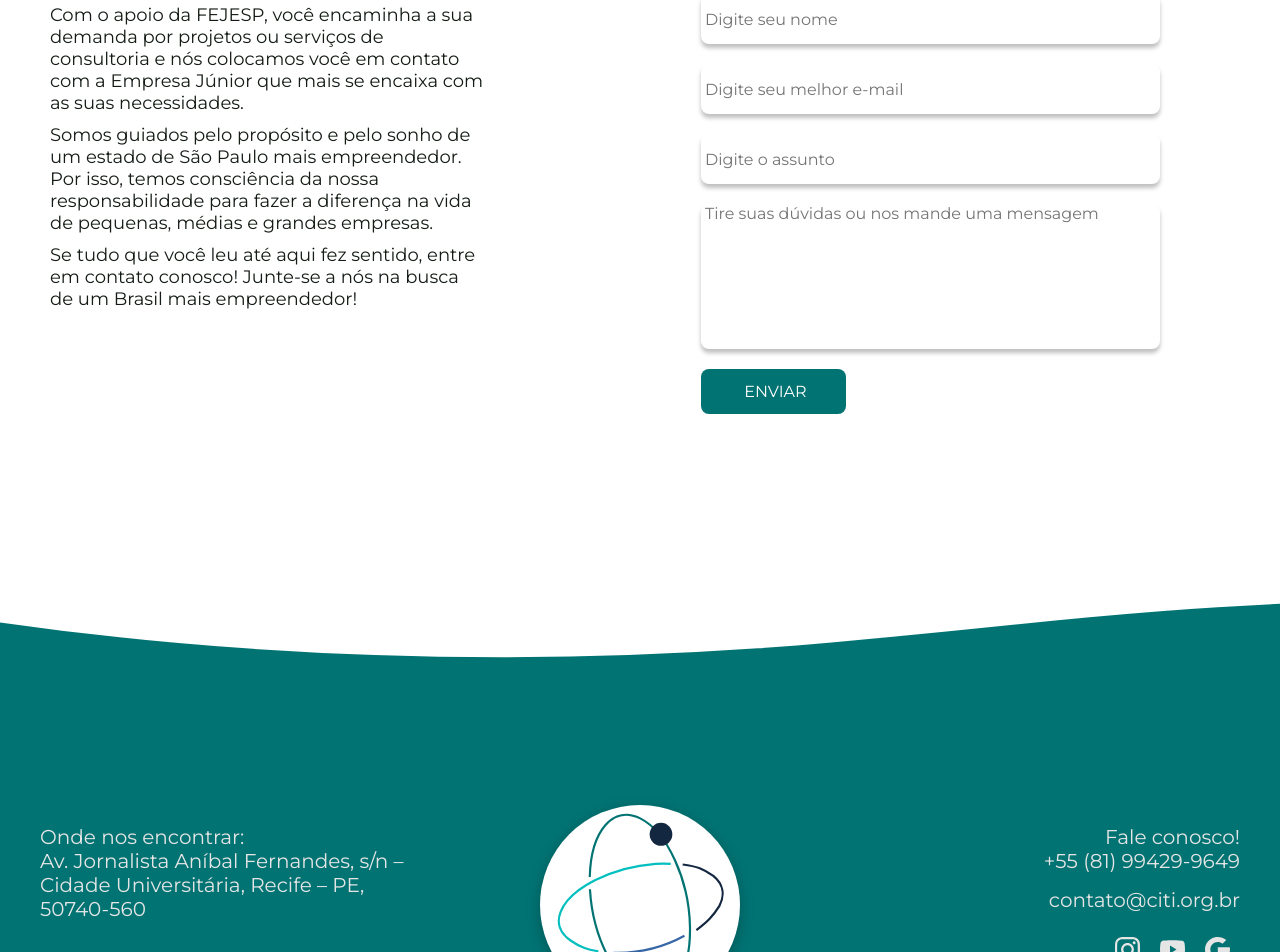
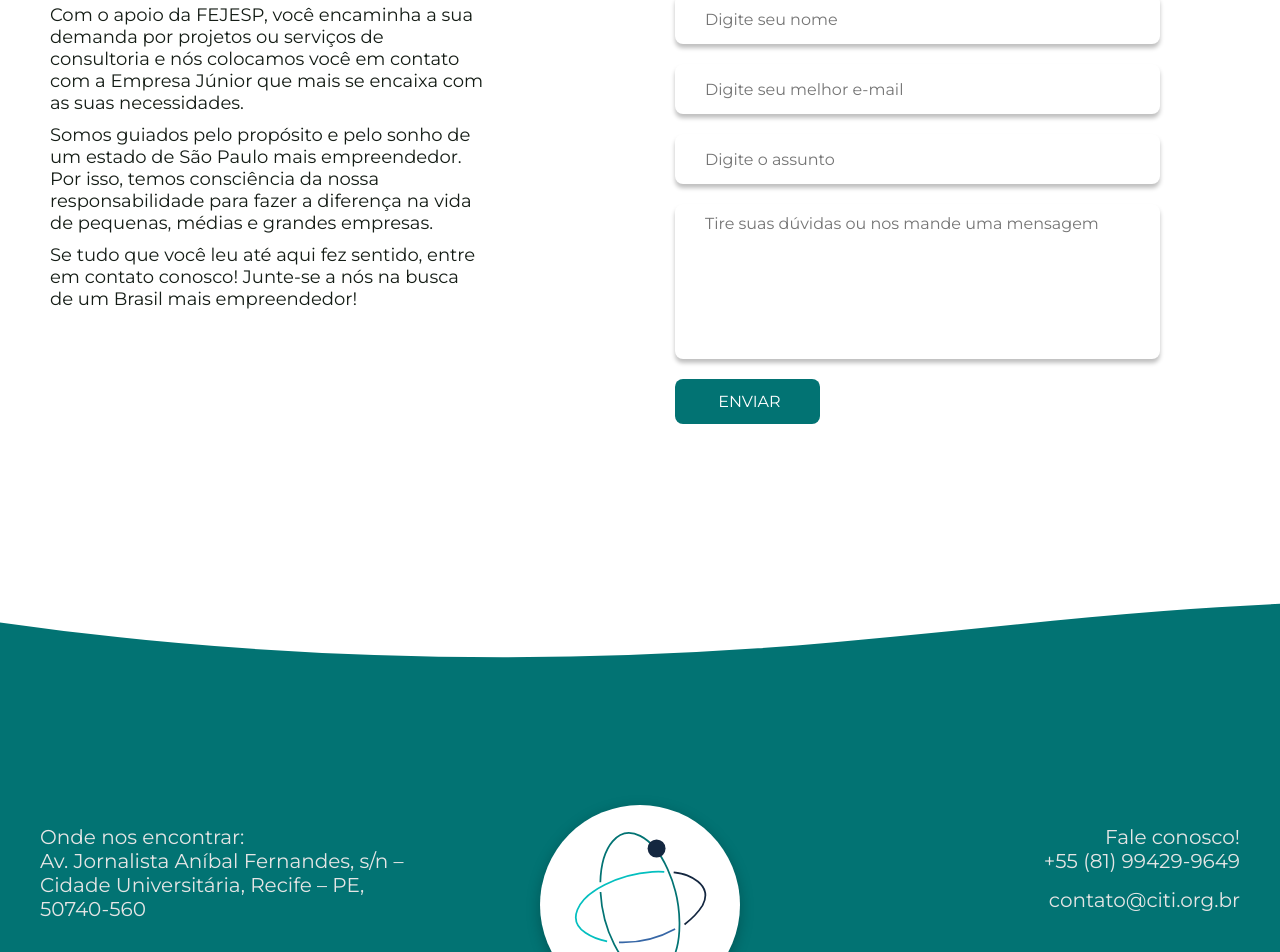
Before and after one commit to citi-onboarding/ecossistema-ejs, a React (Create React App) app in the folder client/: page / in a window 1280 px wide. Shown: the part 126-1078 px from the top of the page. Built offline with nearby package versions, Linux system fonts and the light colour scheme.

Commit message:
fix(feature/form):forms padding and logo adjustment

```diff
--- a/client/src/Views/Contato/Contato.css
+++ b/client/src/Views/Contato/Contato.css
@@ -41,7 +41,7 @@
     justify-content: center;
 }
 
-#logo img{
+#logo{
     margin-top: 100px;
     margin-bottom: 100px;
     margin-left: 129px;
@@ -55,3 +55,8 @@
     box-sizing: border-box;
     background-color: #fff;
 }
+img{
+    width: 142.12px;
+    height: 158.59px;
+    padding-top: 20px;
+}
--- a/client/src/Views/Formulario/Formulario.css
+++ b/client/src/Views/Formulario/Formulario.css
@@ -46,8 +46,14 @@ input{
     line-height: 20px;
     text-align: left;
     color: rgba(0, 0, 0, 0.7);
-    padding-left: 4px;
+    padding-left: 10px;
     height: 50px;
+}
+.form-field{
+    padding-left: 30px;
+}
+#textarea{
+    padding-top: 10px;
 }
 textarea{
     background: #FFFFFF;
--- a/client/src/Views/Formulario/Formulario.jsx
+++ b/client/src/Views/Formulario/Formulario.jsx
@@ -48,7 +48,7 @@ function Formulario() {
             </div>
             <div className="formulario" id="forms-info">
               <form className='Form' onSubmit={sendEmail}>
-                <input
+                <input className="form-field"
                 value={name}
                 type="text"
                 name="name"
@@ -56,7 +56,7 @@ function Formulario() {
                 required
                 onChange={(e) => setName(e.target.value)}
                  />
-                <input
+                <input className="form-field"
                 value={email}
                 type="email"
                 name="email"
@@ -64,7 +64,7 @@ function Formulario() {
                 required
                 onChange={(e) => setEmail(e.target.value)}
                 />
-                <input
+                <input className="form-field"
                 value={subject}
                 type="text"
                 name="subject"
@@ -72,7 +72,7 @@ function Formulario() {
                 required
                 onChange={(e) => setSubject(e.target.value)}
                 />
-                <textarea
+                <textarea className="form-field" id="textarea"
                 value={message}
                 name="message"
                 placeholder="Tire suas dúvidas ou nos mande uma mensagem"
```
